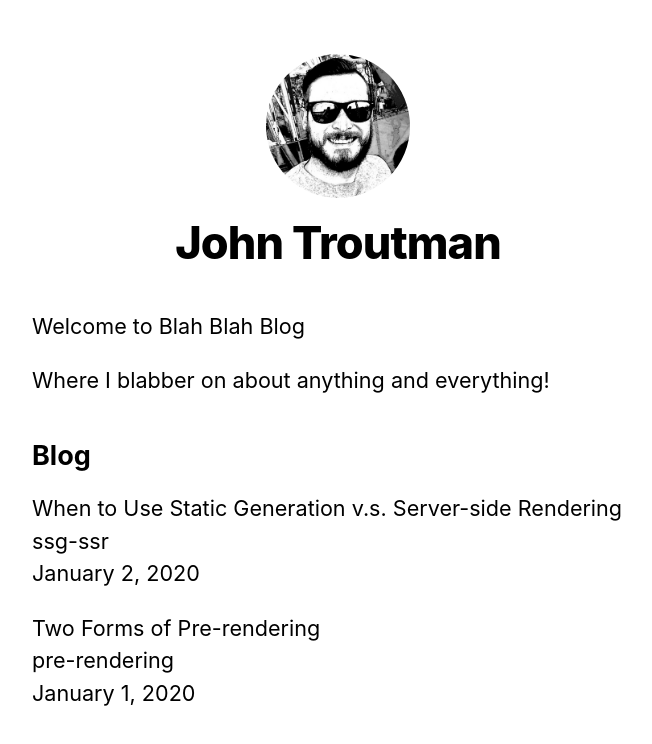
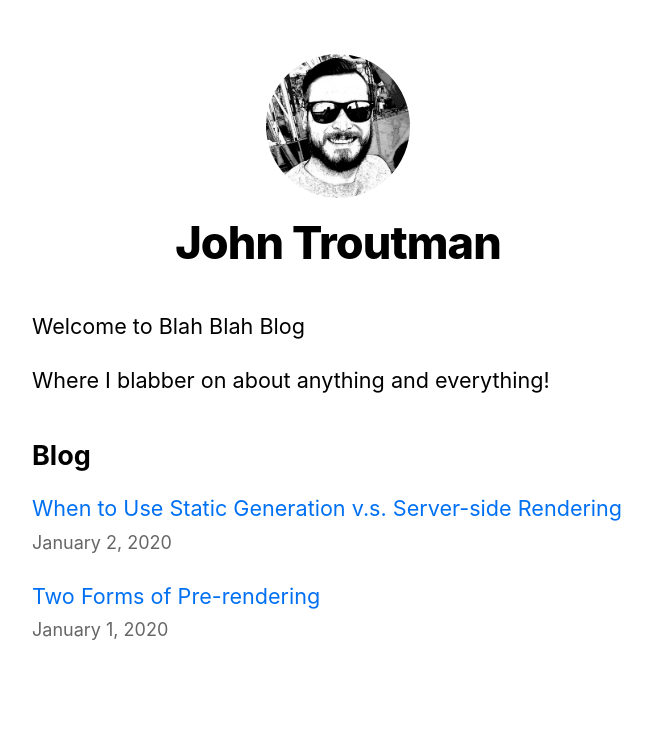
Before and after one commit to B0NG0FURY/blah-blah-blog, a Next.js app: page / in a window 1280 px wide. Shown: the top 744 px of the page, without its empty margins (302-954 px from the left). Built offline with nearby package versions, Linux system fonts and the light colour scheme.

Commit message:
index page now has links to each post.

```diff
--- a/pages/index.js
+++ b/pages/index.js
@@ -2,6 +2,7 @@
 import Layout, { siteTitle } from '../components/layout';
 import utilStyles from '../styles/utils.module.css';
 import { getSortedPostsData } from '../lib/posts';
+import Link from 'next/link';
 import Date from '../components/date';
 
 export async function getStaticProps() {
@@ -29,11 +30,13 @@
         <ul className={utilStyles.list}>
           {allPostsData.map(({ id, date, title }) => (
             <li className={utilStyles.listItem} key={id}>
-              {title}
+              <Link href={`/posts/${id}`}>
+                <a>{title}</a>
+              </Link>
               <br />
-              {id}
-              <br />
-              <Date dateString={date} />
+              <small className={utilStyles.lightText}>
+                <Date dateString={date} />
+              </small>
             </li>
           ))}
         </ul>
```
